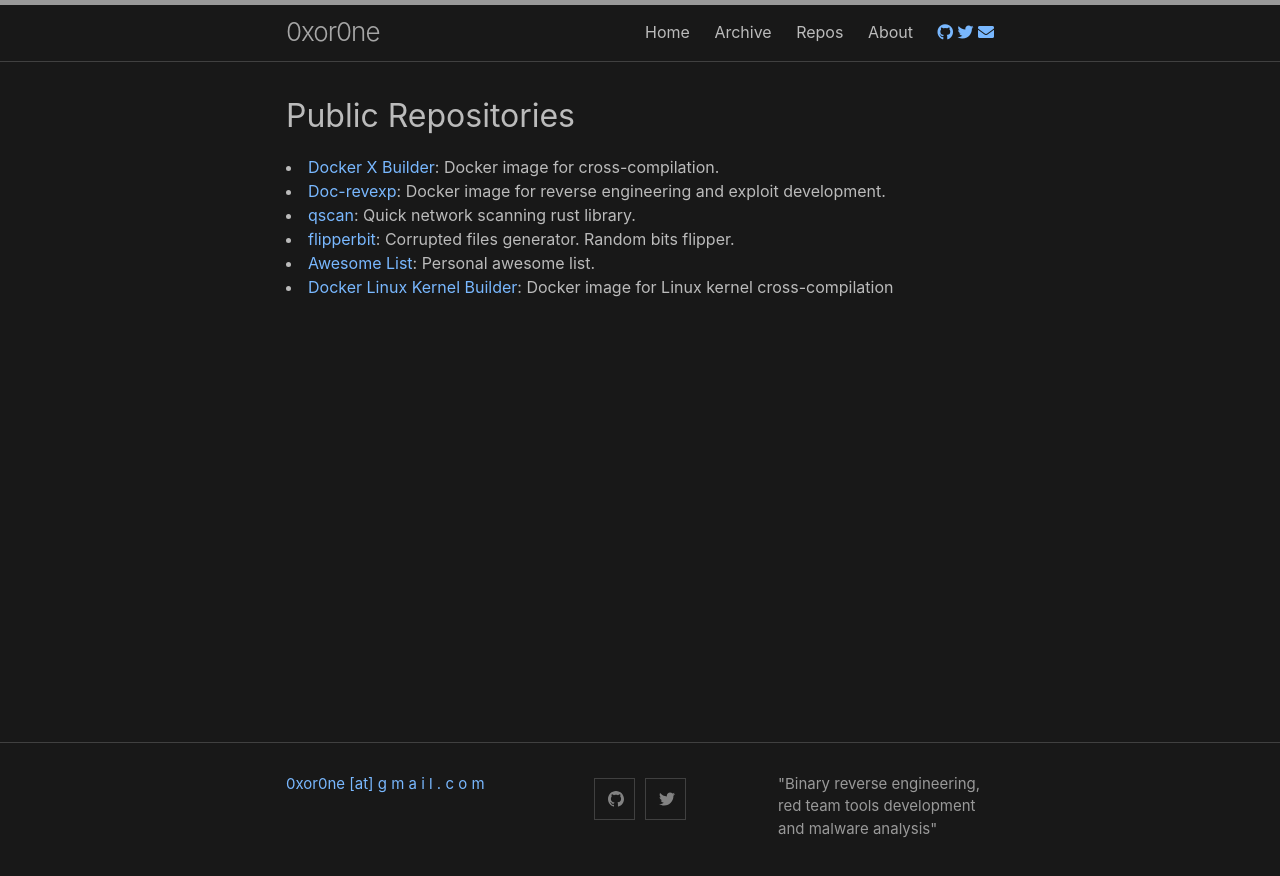
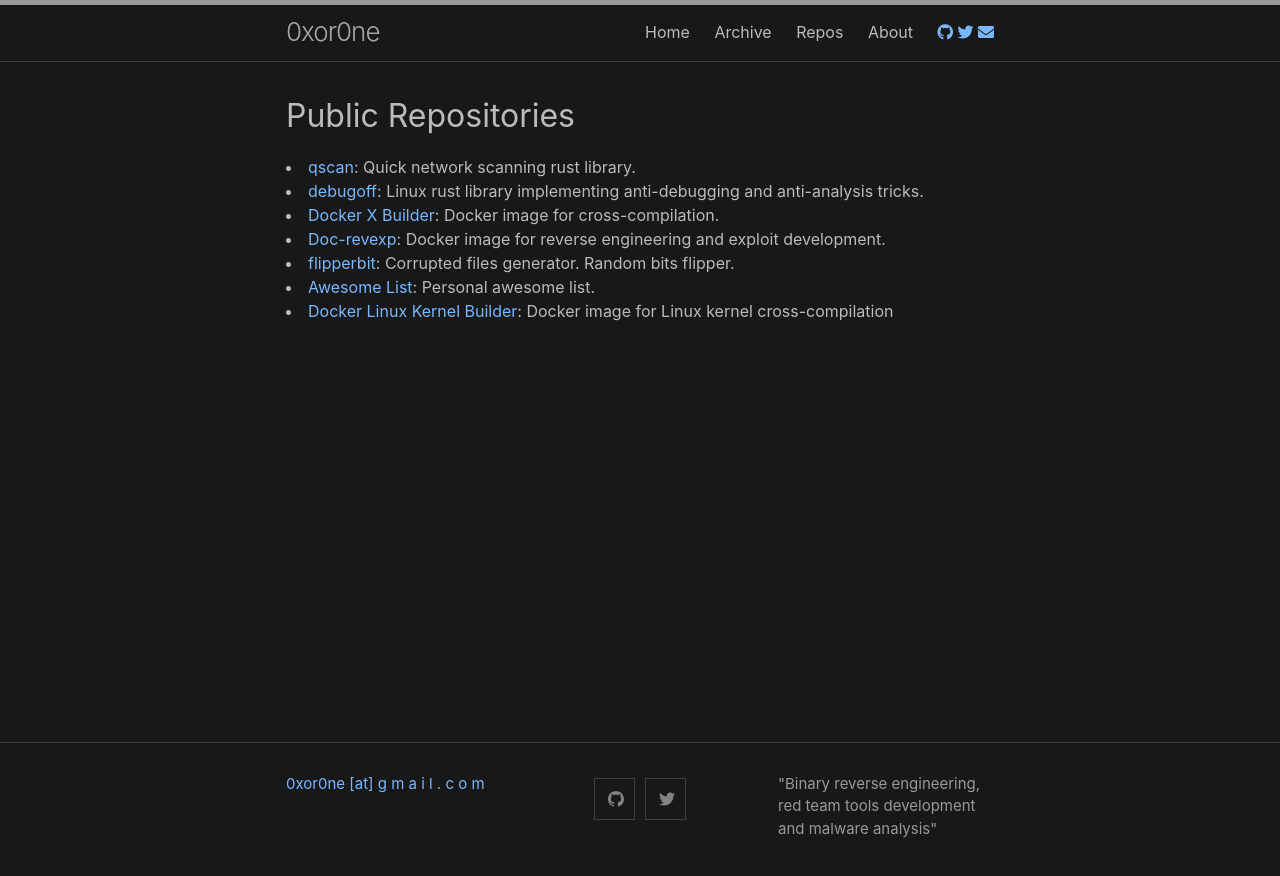
Before and after one commit to 0xor0ne/0xor0ne.github.io, a Jekyll site: the page built from repos.md, in a window 1280 px wide. Shown: the top 876 px of the page. Built offline with Jekyll 4.4.1, drawn with Linux system fonts in a browser that asks for light colours; nearby versions of some CDN libraries.

Commit message:
Add link to debugoff repository

```diff
--- a/repos.md
+++ b/repos.md
@@ -2,6 +2,14 @@
 layout: repos
 title: Public Repositories
 ---
+
+<li>
+  <a href="https://github.com/0xor0ne/qscan" target="_blank">qscan</a>: Quick network scanning rust library.
+</li>
+
+<li>
+  <a href="https://github.com/0xor0ne/debugoff" target="_blank">debugoff</a>: Linux rust library implementing anti-debugging and anti-analysis tricks.
+</li>
 
 <li>
   <a href="https://github.com/0xor0ne/docker-x-builder" target="_blank">Docker X Builder</a>: Docker image for cross-compilation.
@@ -9,10 +17,6 @@ title: Public Repositories
 
 <li>
   <a href="https://github.com/0xor0ne/doc-revexp" target="_blank">Doc-revexp</a>: Docker image for reverse engineering and exploit development.
-</li>
-
-<li>
-  <a href="https://github.com/0xor0ne/qscan" target="_blank">qscan</a>: Quick network scanning rust library.
 </li>
 
 <li>
```
